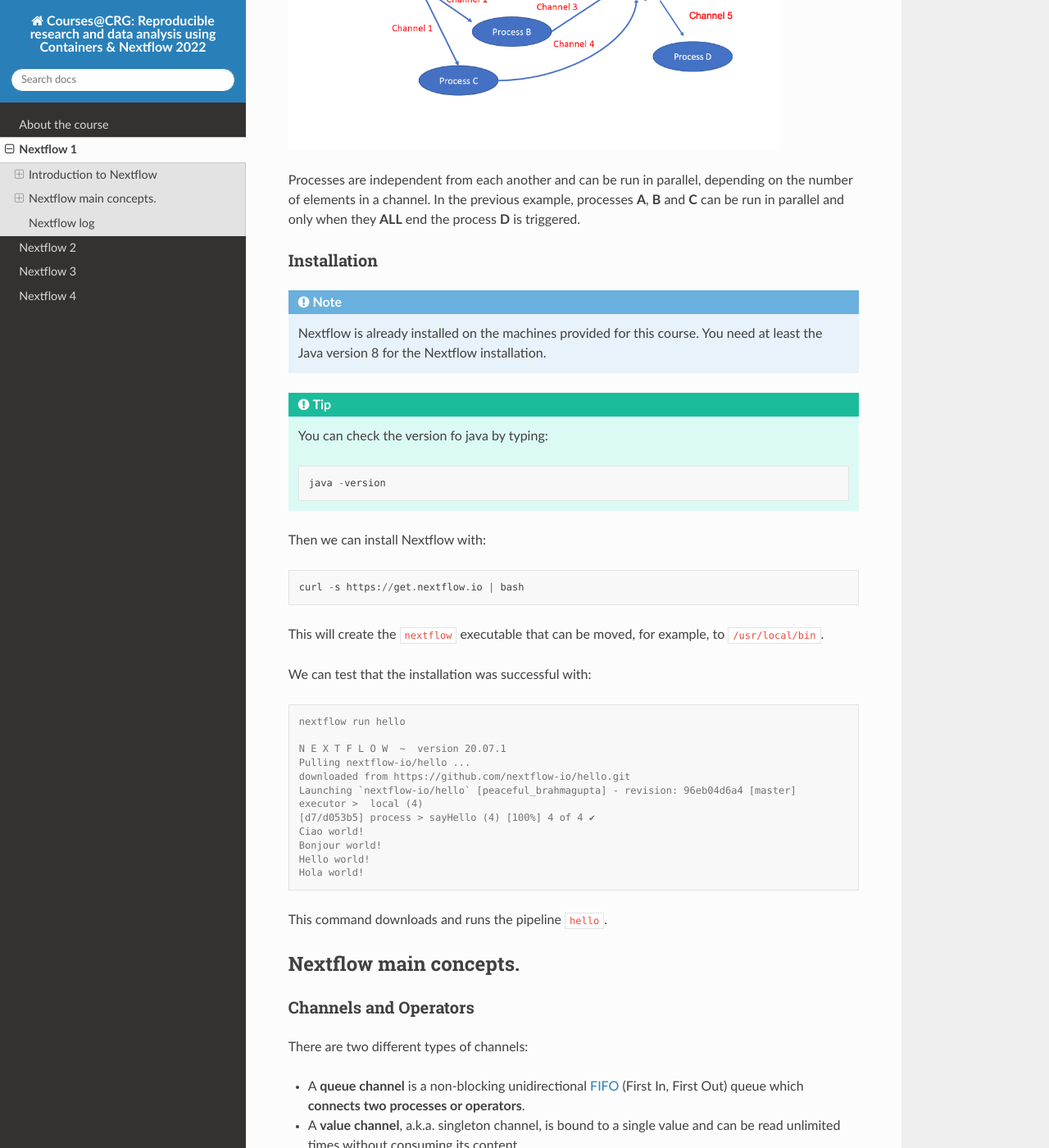
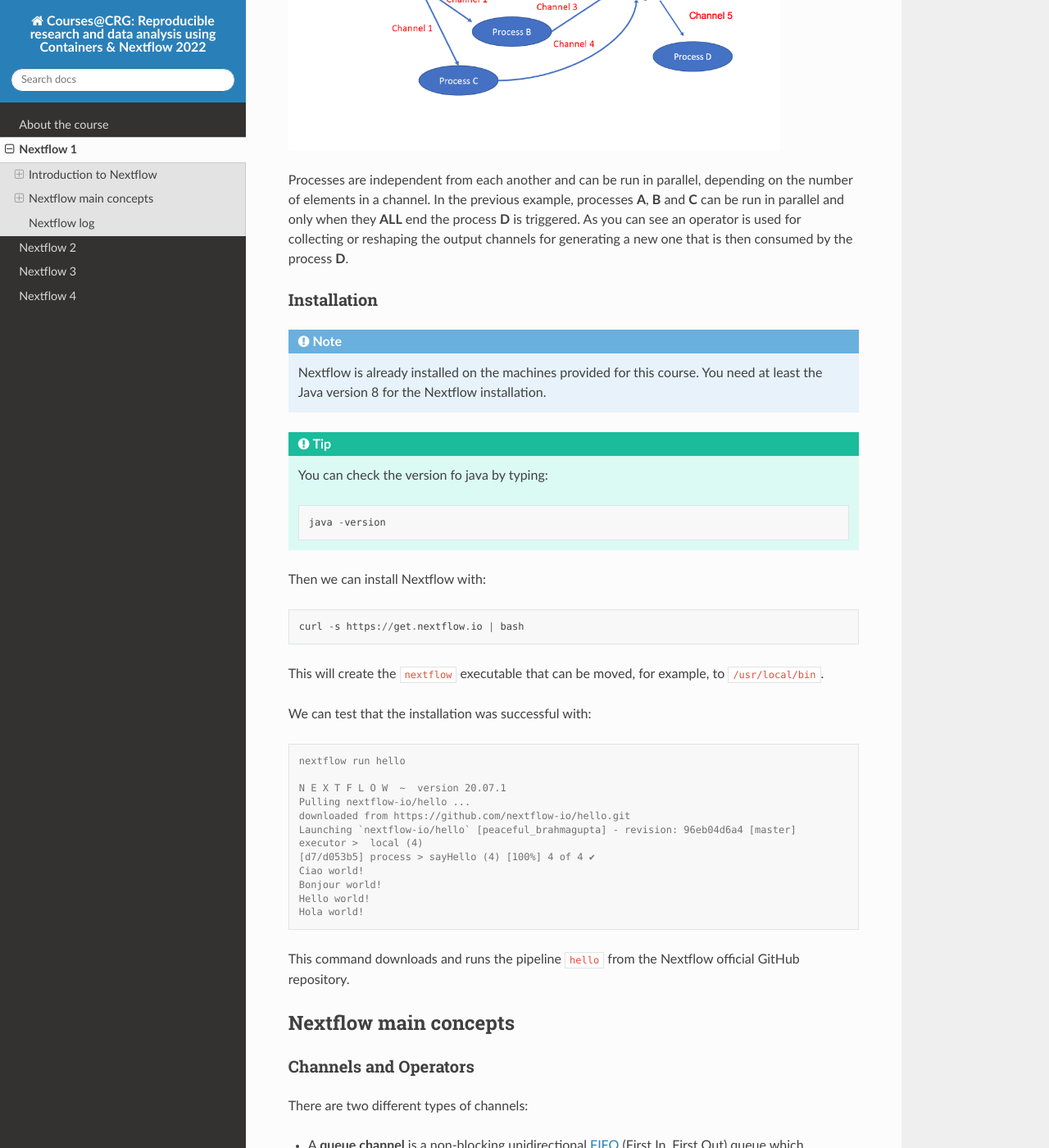
Before and after one commit to biocorecrg/CRG_Nextflow_June_2022, a Sphinx documentation site: the page built from docs/nextflow_1.rst, in a window 1280 px wide and 1400 px high, scrolled down 3166 px. Shown: the whole window at 82% size. Built offline with Sphinx 7.4.7 and the Read the Docs theme 2.0.0, drawn with Linux system fonts in a browser that asks for light colours; pages that are not in the unit, such as notebooks, are missing from menus.

Commit message:
Update nextflow_1.rst

```diff
--- a/docs/nextflow_1.rst
+++ b/docs/nextflow_1.rst
@@ -91,7 +91,7 @@ The **processes** are blocks of code that can be executed - such as scripts or p
 
 
 Processes are independent from each another and can be run in parallel, depending on the number of elements in a channel.
-In the previous example, processes **A**, **B** and **C** can be run in parallel and only when they **ALL** end the process **D** is triggered.
+In the previous example, processes **A**, **B** and **C** can be run in parallel and only when they **ALL** end the process **D** is triggered. As you can see an operator is used for collecting or reshaping the output channels for generating a new one that is then consumed by the process **D**.
 
 Installation
 ------------
@@ -129,10 +129,10 @@ We can test that the installation was successful with:
   Hola world!
 
 
-This command downloads and runs the pipeline ``hello``.
+This command downloads and runs the pipeline ``hello`` from the Nextflow official GitHub repository.
 
 
-Nextflow main concepts.
+Nextflow main concepts
 ========================
 
 Channels and Operators
```
